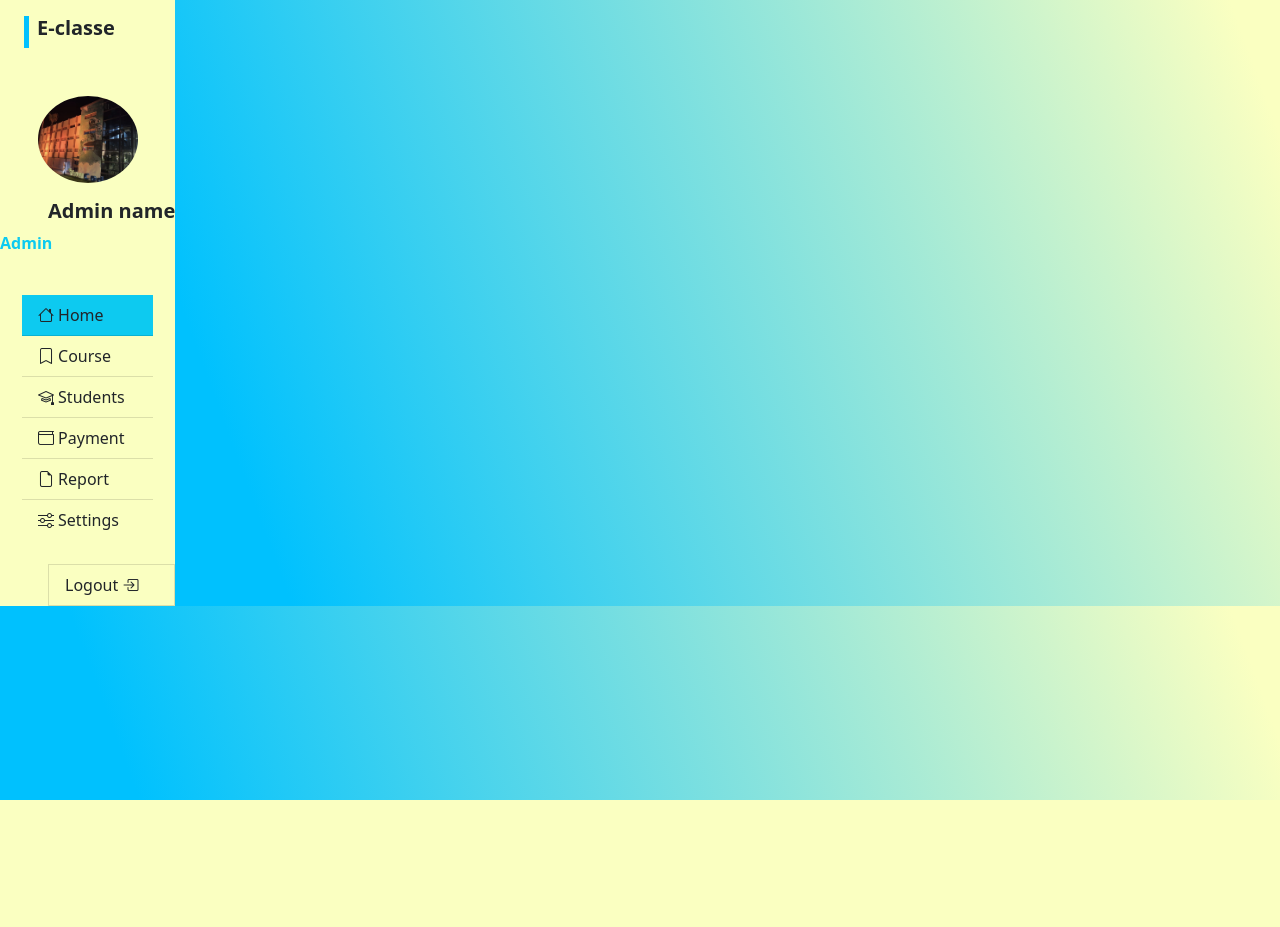
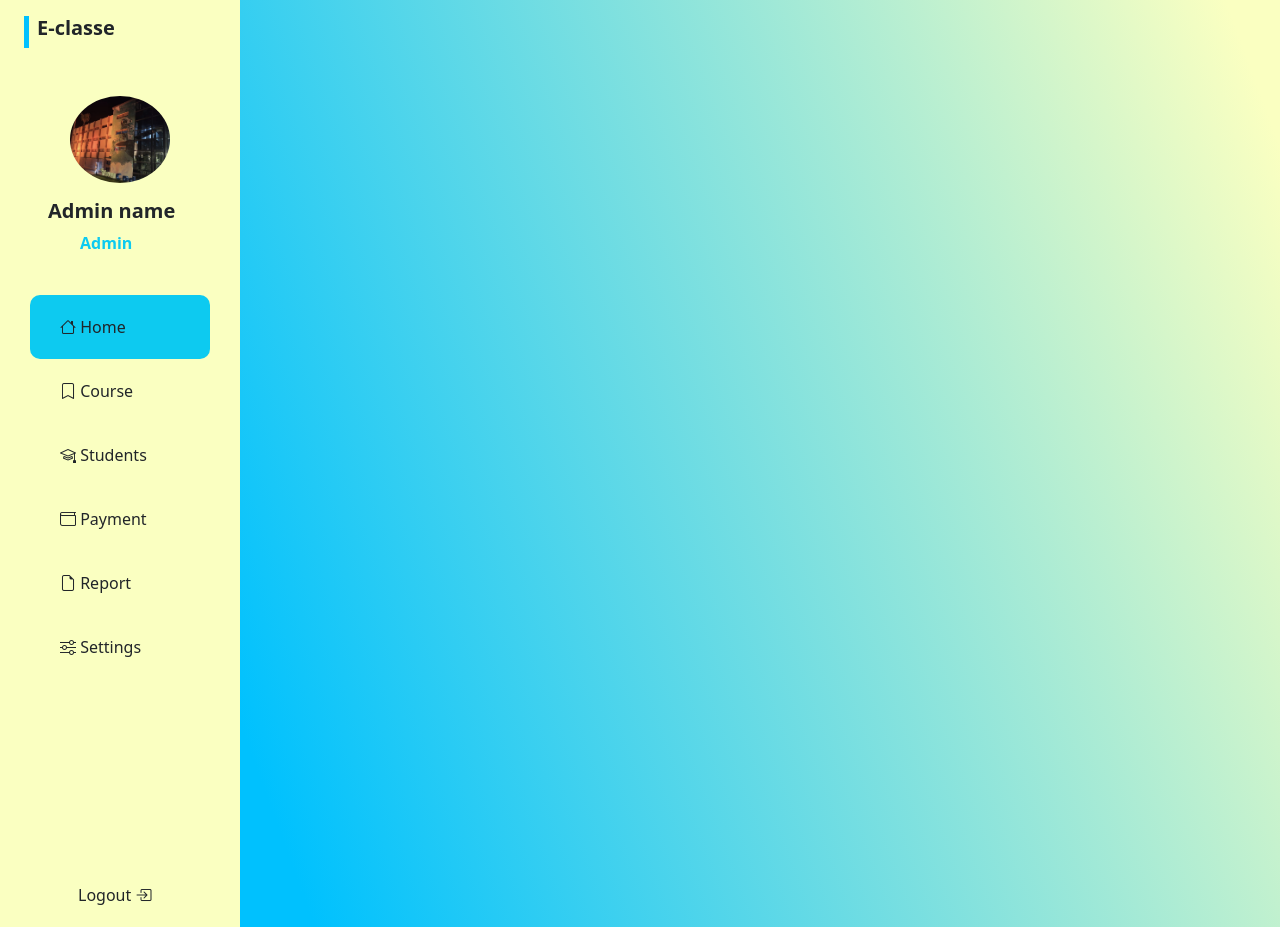
Before and after one commit to MaititeMohamed/E-Classe, a PHP site: page /dashboard.html in a window 1280 px wide. Before the commit the page ends 800 px from the top, so only its background shows below. Run offline with PHP 8.4, Linux system fonts and the light colour scheme; some libraries are stand-ins or nearby versions.

Commit message:
add styline for list asid-bar and margine(ms) for name admin

```diff
--- a/css/style.css
+++ b/css/style.css
@@ -1,3 +1,62 @@
 body{
     background: linear-gradient(69.66deg, #00C1FE 19.39%, #FAFFC1 96.69%);
 }
+#sidebar-wrapper {
+    min-height: 100vh;
+    margin-left: -15rem;
+    -webkit-transition: margin 0.25s ease-out;
+    -moz-transition: margin 0.25s ease-out;
+    -o-transition: margin 0.25s ease-out;
+    transition: margin 0.25s ease-out;
+  }
+
+
+  #sidebar-wrapper .list-group {
+    width: 15rem;
+  }
+
+
+  #wrapper.toggled #sidebar-wrapper {
+    margin-left: 0;
+  }
+
+  #menu-toggle {
+    cursor: pointer;
+  }
+
+  .list-group-item {
+    border: none;
+    padding: 20px 30px;
+  }
+
+
+
+  @media (min-width: 768px) {
+    #sidebar-wrapper {
+      margin-left: 0;
+    }
+
+    #page-content-wrapper {
+      min-width: 0;
+      width: 100%;
+    }
+
+    #wrapper.toggled #sidebar-wrapper {
+      margin-left: -15rem;
+    }
+  }
+  .aside-bar-links {
+    border-radius: 10px  !important;
+}
+.ms-6 {
+    margin-left: 4rem ;
+}
+.ms-7 {
+    margin-left: 5rem ;
+}
+.mt-6 {
+    margin-top: 10rem ;
+}
+.mt-9 {
+    margin-top: 13rem;
+}
```
